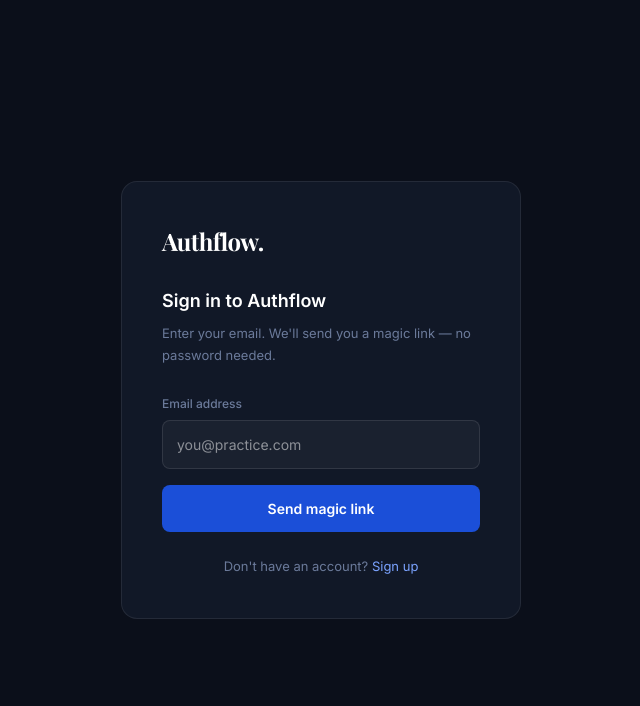
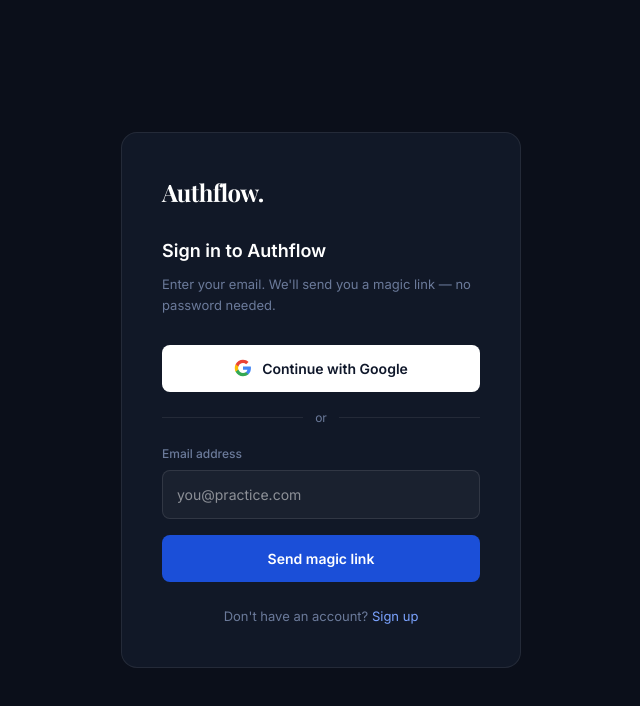
Before and after one commit to anshuldani/authflow-frontend, a Next.js app: page /signin in a window 1280 px wide. Shown: the top 706 px of the page, without its empty margins (319-959 px from the left). Built offline with nearby package versions, Linux system fonts and the light colour scheme.

Commit message:
Fix implicit OAuth flow + add Google button to signin page

```diff
--- a/app/(auth)/auth/callback/page.tsx
+++ b/app/(auth)/auth/callback/page.tsx
@@ -17,10 +17,19 @@
         else router.replace('/signin?error=auth_failed')
       })
     } else {
-      supabase.auth.getSession().then(({ data: { session } }) => {
-        if (session) router.replace('/dashboard')
-        else router.replace('/signin?error=auth_failed')
-      })
+      // Implicit flow — wait for Supabase to parse the hash fragment
+      const check = (attempts: number) => {
+        supabase.auth.getSession().then(({ data: { session } }) => {
+          if (session) {
+            router.replace('/dashboard')
+          } else if (attempts > 0) {
+            setTimeout(() => check(attempts - 1), 500)
+          } else {
+            router.replace('/signin?error=auth_failed')
+          }
+        })
+      }
+      setTimeout(() => check(5), 300)
     }
   }, [router, searchParams])
 
--- a/app/(auth)/signin/page.tsx
+++ b/app/(auth)/signin/page.tsx
@@ -8,6 +8,14 @@
   const [loading, setLoading] = useState(false)
   const [success, setSuccess] = useState(false)
   const [error, setError] = useState('')
+
+  const handleGoogle = async () => {
+    const supabase = createClient()
+    await supabase.auth.signInWithOAuth({
+      provider: 'google',
+      options: { redirectTo: `${window.location.origin}/auth/callback` },
+    })
+  }
 
   const handleSubmit = async (e: React.FormEvent) => {
     e.preventDefault()
@@ -35,6 +43,18 @@
         <p style={{ fontFamily: 'var(--font-inter)', fontSize: '13px', color: '#6B7A9A', marginBottom: '28px' }}>
           Enter your email. We&apos;ll send you a magic link — no password needed.
         </p>
+        <button
+          onClick={handleGoogle}
+          style={{ width: '100%', display: 'flex', alignItems: 'center', justifyContent: 'center', gap: '10px', background: '#ffffff', color: '#0F172A', border: 'none', borderRadius: '8px', padding: '12px', fontSize: '14px', fontWeight: 600, fontFamily: 'var(--font-inter)', cursor: 'pointer', marginBottom: '16px' }}
+        >
+          <svg width="18" height="18" viewBox="0 0 24 24"><path fill="#4285F4" d="M22.56 12.25c0-.78-.07-1.53-.2-2.25H12v4.26h5.92c-.26 1.37-1.04 2.53-2.21 3.31v2.77h3.57c2.08-1.92 3.28-4.74 3.28-8.09z"/><path fill="#34A853" d="M12 23c2.97 0 5.46-.98 7.28-2.66l-3.57-2.77c-.98.66-2.23 1.06-3.71 1.06-2.86 0-5.29-1.93-6.16-4.53H2.18v2.84C3.99 20.53 7.7 23 12 23z"/><path fill="#FBBC05" d="M5.84 14.09c-.22-.66-.35-1.36-.35-2.09s.13-1.43.35-2.09V7.07H2.18C1.43 8.55 1 10.22 1 12s.43 3.45 1.18 4.93l3.66-2.84z"/><path fill="#EA4335" d="M12 5.38c1.62 0 3.06.56 4.21 1.64l3.15-3.15C17.45 2.09 14.97 1 12 1 7.7 1 3.99 3.47 2.18 7.07l3.66 2.84c.87-2.6 3.3-4.53 6.16-4.53z"/></svg>
+          Continue with Google
+        </button>
+        <div style={{ display: 'flex', alignItems: 'center', gap: '12px', marginBottom: '16px' }}>
+          <div style={{ flex: 1, height: '1px', background: 'rgba(255,255,255,0.08)' }} />
+          <span style={{ fontFamily: 'var(--font-inter)', fontSize: '12px', color: '#6B7A9A' }}>or</span>
+          <div style={{ flex: 1, height: '1px', background: 'rgba(255,255,255,0.08)' }} />
+        </div>
         {success ? (
           <div style={{ background: 'rgba(46,125,50,0.15)', border: '1px solid rgba(46,125,50,0.3)', borderRadius: '8px', padding: '16px', color: '#66BB6A', fontSize: '14px', fontFamily: 'var(--font-inter)', lineHeight: 1.6 }}>
             Check your email. We sent a magic link to <strong>{email}</strong>. Click it to sign in.
```
